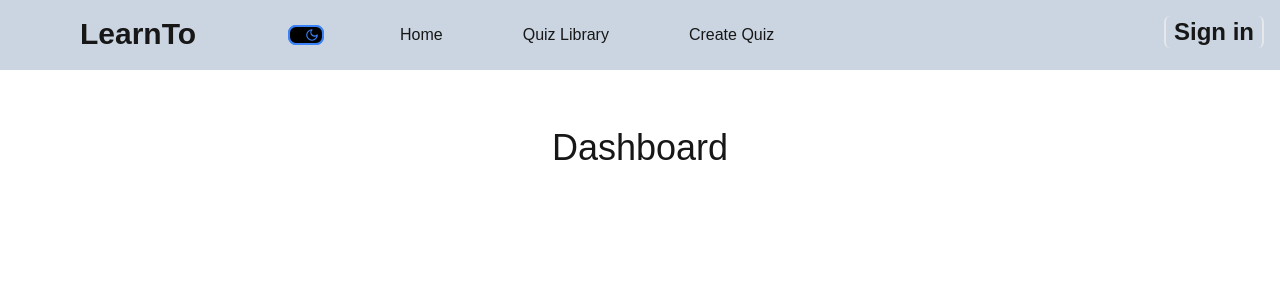
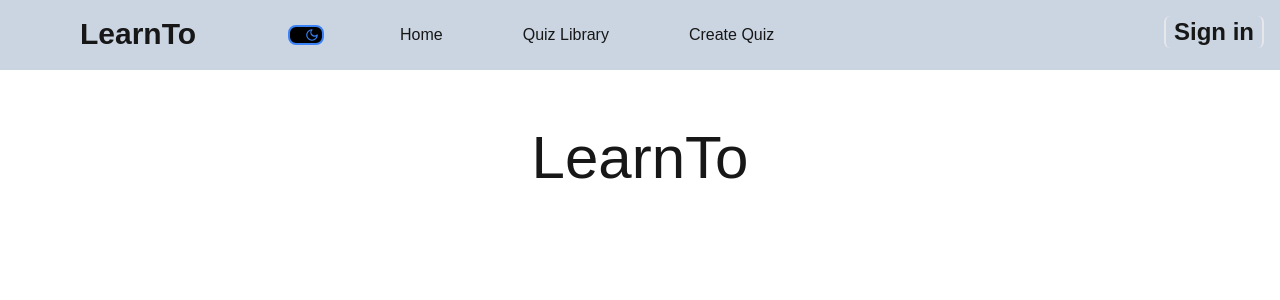
Before and after one commit to JoeyCollado/learnto, a Next.js app: page /pages/dashboard in a window 1280 px wide. Shown: the top 300 px of the page. Built offline with nearby package versions, Linux system fonts and the light colour scheme; no server answers.

Commit message:
dashboard phase1

```diff
--- a/app/pages/dashboard/page.tsx
+++ b/app/pages/dashboard/page.tsx
@@ -24,19 +24,11 @@ const Page = () => {
     }
   }, []);
 
-  const toggleTheme = () => {
-    setIsDarkMode((prev) => !prev);
-    const newTheme = !isDarkMode ? "dark" : "light";
-    localStorage.setItem("theme", newTheme);
-    document.documentElement.classList.toggle("dark", newTheme === "dark");
-  };
-
   return (
     <>
       <Navbar isDarkMode={isDarkMode}/>
-      <ThemeToggle toggleTheme={toggleTheme} isDarkMode={isDarkMode} />
-      <div className="text-4xl text-center mt-20">
-        Dashboard
+      <div className="text-6xl text-center mt-20 h-screen">
+        LearnTo
       </div>
 
     </>
```
